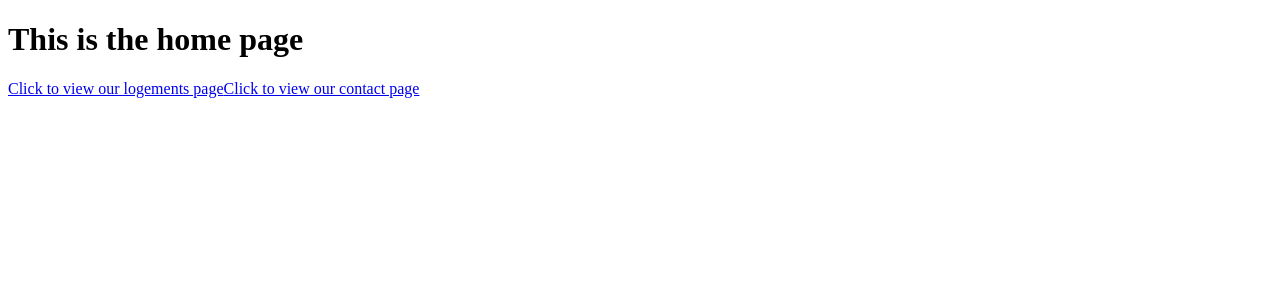
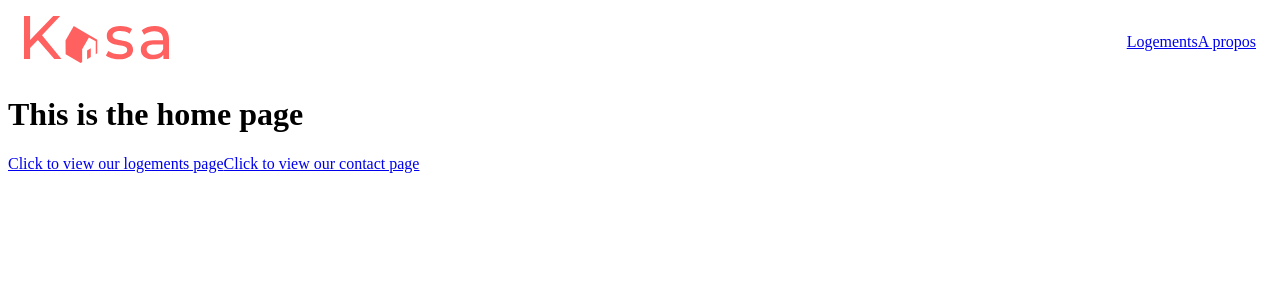
Before and after one commit to JustineLo/kasa, a React (Create React App) app: page / in a window 1280 px wide. Shown: the top 300 px of the page. Built offline with nearby package versions, Linux system fonts and the light colour scheme.

Commit message:
create layout and import lgoo

```diff
--- a/src/App.js
+++ b/src/App.js
@@ -3,16 +3,19 @@ import Apropos from "./view/Apropos";
 import Home from "./view/Home";
 import Logements from "./view/Logements";
 import ErrorPage from "./view/ErrorPage";
+import Layout from "./layouts/Layout";
 
 function App() {
   return (
     <div className="App">
+      <Layout>
         <Routes>
           <Route path="/" element={<Home />} />
           <Route path="logements" element={<Logements />} />
           <Route path="apropos" element={<Apropos />} />
           <Route path="*" element={<ErrorPage />} />
         </Routes>
+      </Layout>
     </div>
   );
 }
--- /dev/null
+++ b/src/layouts/Footer.js
@@ -0,0 +1,8 @@
+import React from "react";
+import { Link } from "react-router-dom";
+
+const Footer = () => {
+  return <></>;
+};
+
+export default Footer;
--- /dev/null
+++ b/src/layouts/Layout.js
@@ -0,0 +1,15 @@
+import React from "react";
+import Footer from "./Footer";
+import Navbar from "./Navbar";
+
+const Layout = ({ children }) => {
+  return (
+    <>
+      <Navbar />
+      {children}
+      <Footer />
+    </>
+  );
+};
+
+export default Layout;
--- /dev/null
+++ b/src/layouts/Navbar.js
@@ -0,0 +1,24 @@
+import React from "react";
+import { Link } from "react-router-dom";
+import styles from "./Navbar.module.css";
+import { ReactComponent as Logo } from "../assets/kasaLogo.svg";
+
+const Navbar = () => {
+  return (
+    <>
+      <div className={styles.navbar}>
+        <div className={styles.title}>
+          <Link to="/">
+            <Logo />
+          </Link>
+        </div>
+        <div className="navbar__links">
+          <Link to="/logements">Logements</Link>
+          <Link to="/apropos">A propos</Link>
+        </div>
+      </div>
+    </>
+  );
+};
+
+export default Navbar;
--- /dev/null
+++ b/src/layouts/Navbar.module.css
@@ -0,0 +1,6 @@
+.navbar {
+  display: flex;
+  justify-content: space-between;
+  align-items: center;
+  padding: 0.5rem 1rem;
+}
```
Also changed, not shown: src/index.js (+5 -5 lines), src/assets/kasaLogo.svg (added). Lines whose indentation alone changed are shown as unchanged.
